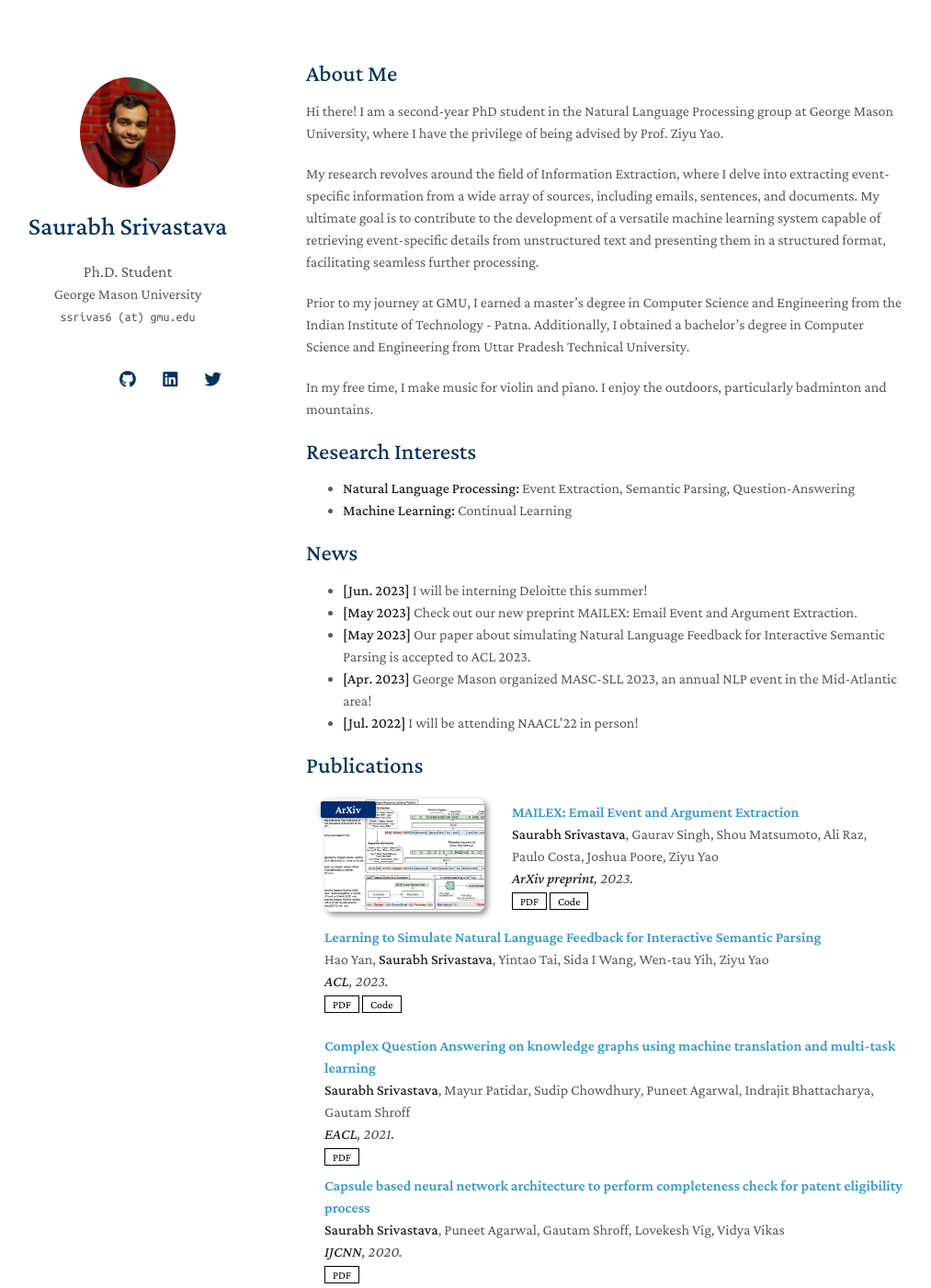
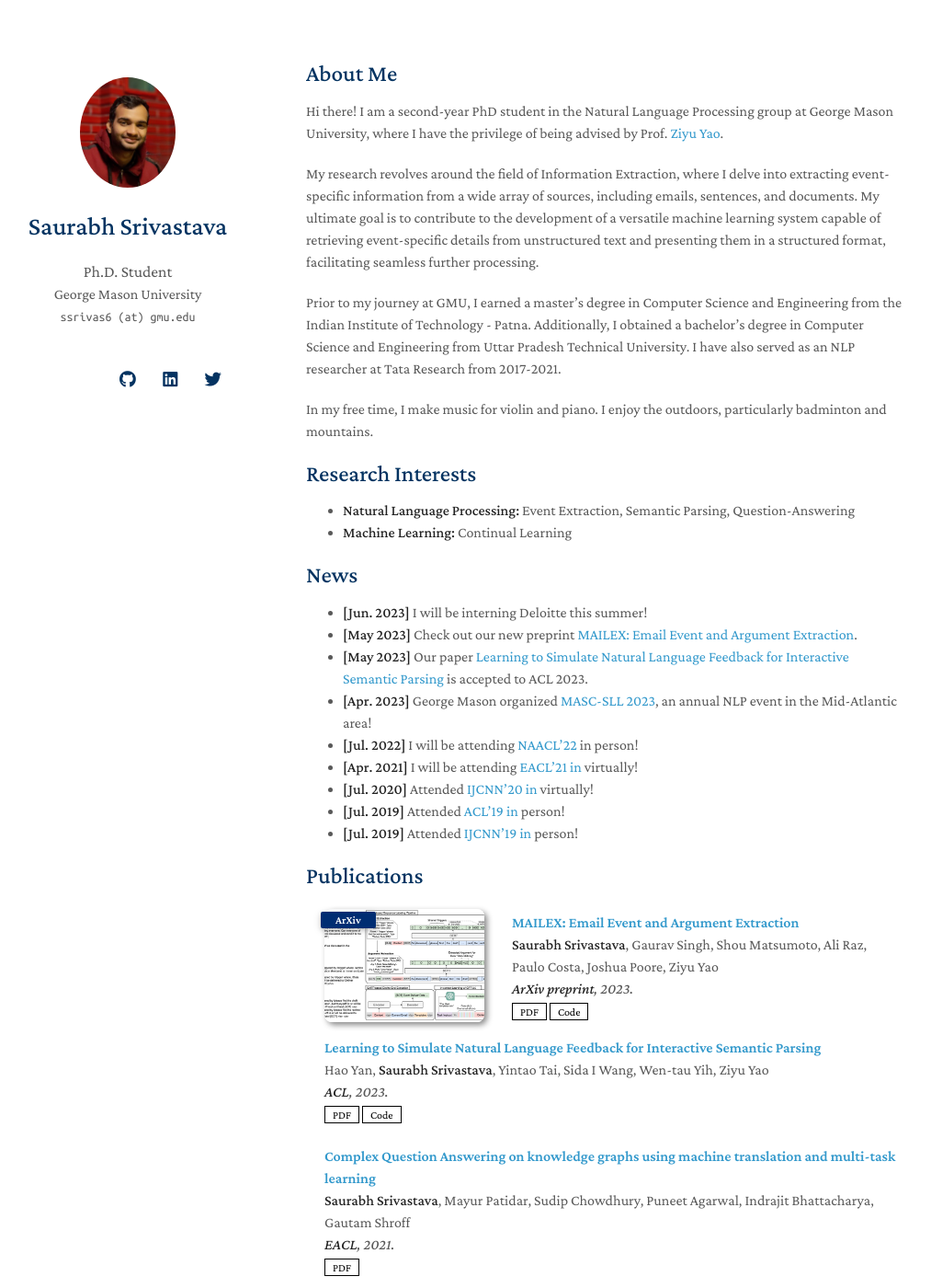
Before and after one commit to salokr/salokr.github.io, a Jekyll site: the page built from index.md, in a window 1280 px wide and 1400 px high. Shown: the whole window at 92% size, without its empty margins (137-1150 px from the left). Built offline with Jekyll 4.4.1, drawn with Linux system fonts in a browser that asks for light colours; nearby versions of some CDN libraries; a style sheet for code colours, icons or effects is not loaded; our own code applies the rules of GitHub Pages for plain Markdown files.

Commit message:
Update index.md

```diff
--- a/index.md
+++ b/index.md
@@ -5,11 +5,11 @@ layout: homepage
 ## About Me
 
 Hi there!
-I am a second-year PhD student in the Natural Language Processing group at George Mason University, where I have the privilege of being advised by Prof. Ziyu Yao.
+I am a second-year PhD student in the Natural Language Processing group at George Mason University, where I have the privilege of being advised by Prof. [Ziyu Yao](https://ziyuyao.org/).
 
 My research revolves around the field of Information Extraction, where I delve into extracting event-specific information from a wide array of sources, including emails, sentences, and documents. My ultimate goal is to contribute to the development of a versatile machine learning system capable of retrieving event-specific details from unstructured text and presenting them in a structured format, facilitating seamless further processing.
 
-Prior to my journey at GMU, I earned a master's degree in Computer Science and Engineering from the Indian Institute of Technology - Patna. Additionally, I obtained a bachelor's degree in Computer Science and Engineering from Uttar Pradesh Technical University.
+Prior to my journey at GMU, I earned a master's degree in Computer Science and Engineering from the Indian Institute of Technology - Patna. Additionally, I obtained a bachelor's degree in Computer Science and Engineering from Uttar Pradesh Technical University. I have also served as an NLP researcher at Tata Research from 2017-2021.
 
 In my free time, I make music for violin and piano. I enjoy the outdoors, particularly badminton and mountains.
 
@@ -21,10 +21,14 @@ In my free time, I make music for violin and piano. I enjoy the outdoors, partic
 ## News
 
 - **[Jun. 2023]** I will be interning Deloitte this summer!
-- **[May 2023]** Check out our new preprint MAILEX: Email Event and Argument Extraction.
-- **[May 2023]** Our paper about simulating Natural Language Feedback for Interactive Semantic Parsing  is accepted to ACL 2023.
-- **[Apr. 2023]** George Mason organized MASC-SLL 2023, an annual NLP event in the Mid-Atlantic area!
-- **[Jul. 2022]** I will be attending NAACL'22 in person!
+- **[May 2023]** Check out our new preprint [MAILEX: Email Event and Argument Extraction](https://arxiv.org/abs/2305.13469).
+- **[May 2023]** Our paper [Learning to Simulate Natural Language Feedback for Interactive Semantic Parsing](https://arxiv.org/pdf/2305.08195.pdf)  is accepted to ACL 2023.
+- **[Apr. 2023]** George Mason organized [MASC-SLL 2023](https://www.mascsll.org/), an annual NLP event in the Mid-Atlantic area!
+- **[Jul. 2022]** I will be attending [NAACL'22](https://2022.naacl.org/) in person!
+- **[Apr. 2021]** I will be attending [EACL'21 in](https://2021.eacl.org/) virtually!
+- **[Jul. 2020]** Attended [IJCNN'20 in](https://ieeexplore.ieee.org/xpl/conhome/9200848/proceeding) virtually!
+- **[Jul. 2019]** Attended [ACL'19 in](https://acl2019.org/EN/index.xhtml.html) person!
+- **[Jul. 2019]** Attended [IJCNN'19 in](https://ieeexplore.ieee.org/xpl/conhome/8840768/proceeding) person!
 
 {% include_relative _includes/publications.md %}
 
```
